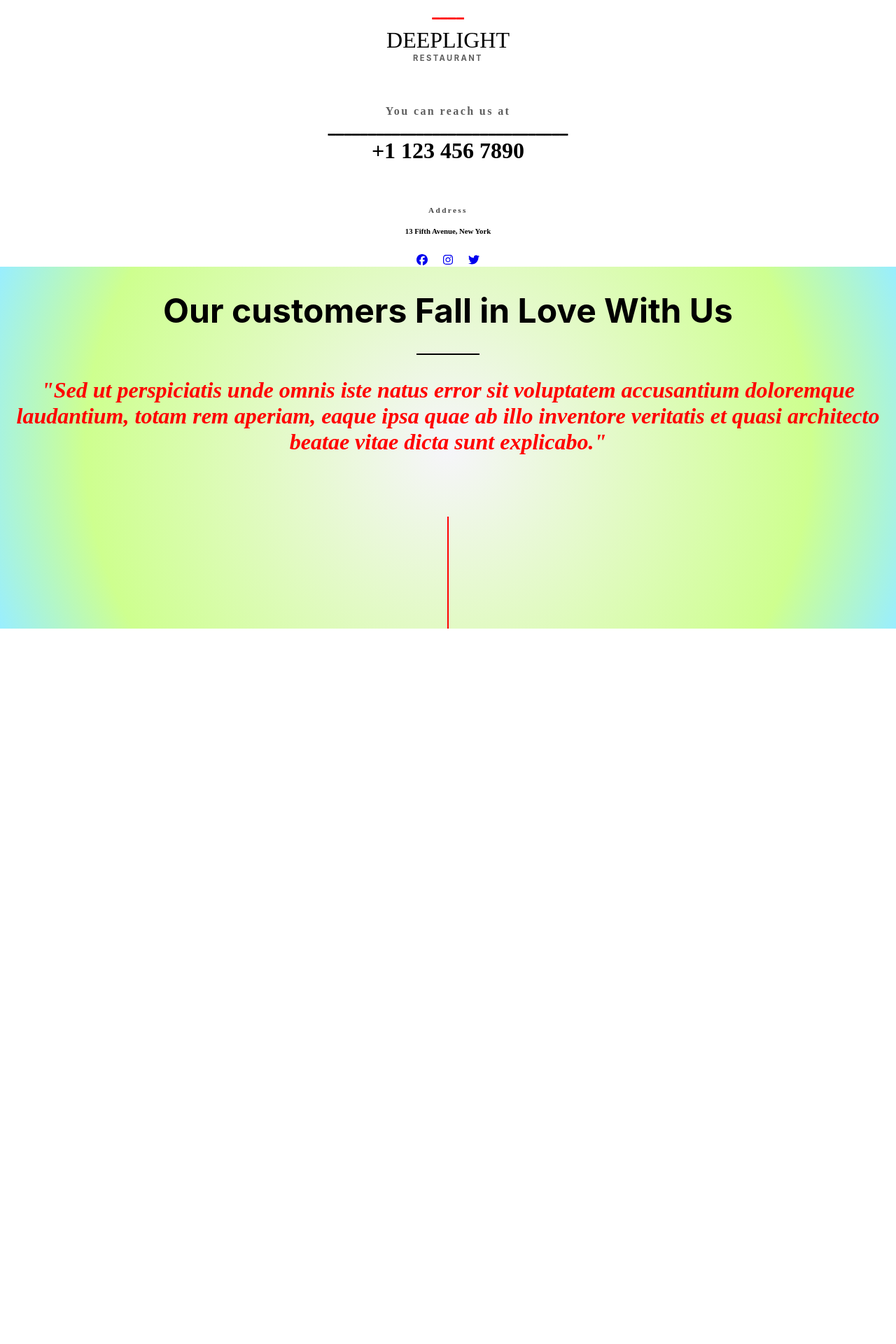
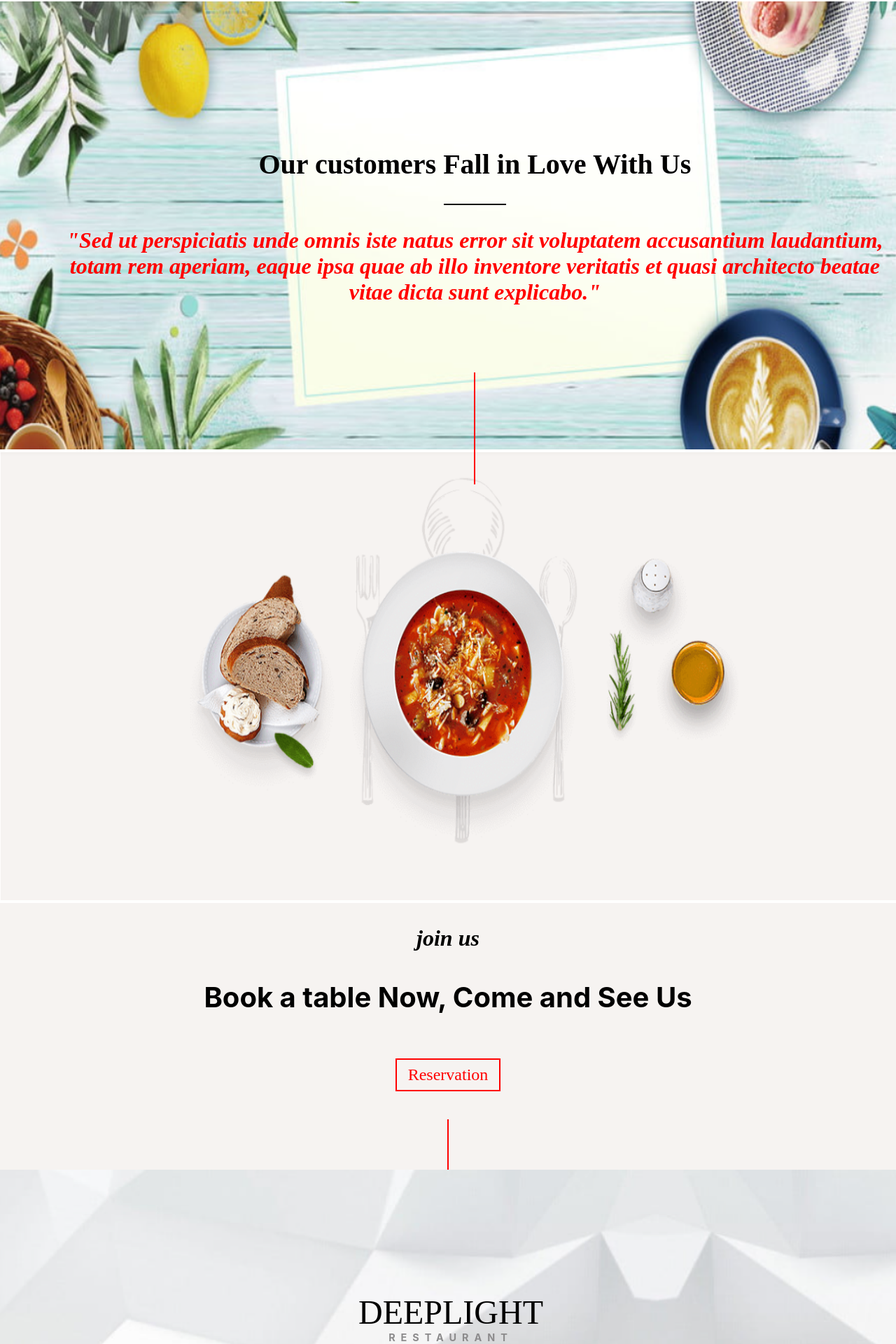
Before and after one commit to Yodawgz0/food-works, a React (Create React App) app: page / in a window 1280 px wide. Shown: the part 805-2725 px from the top of the page at 70% size. Before the commit the page ends 1703 px from the top, so only its background shows below. Built offline with nearby package versions, Linux system fonts and the light colour scheme.

Commit message:
footer and testimonial

```diff
--- a/src/App.js
+++ b/src/App.js
@@ -9,8 +9,9 @@ function App() {
     <div className="App">
       <HeaderMain />
       <Home />
+      <Testimonials/>
       <FooterMain />
-      <Testimonials/>
+
     </div>
   );
 }
--- a/src/components/FooterMain.js
+++ b/src/components/FooterMain.js
@@ -1,41 +1,28 @@
 import React from "react";
-import {
-  faFacebook,
-  faInstagram,
-  faTwitter,
-} from "@fortawesome/free-brands-svg-icons";
-import { FontAwesomeIcon } from "@fortawesome/react-fontawesome";
+import { faFacebook , faInstagram, faTwitter} from '@fortawesome/free-brands-svg-icons'
+import { FontAwesomeIcon } from '@fortawesome/react-fontawesome'
+import FooterPic from "../assets/footer.png";
 
 export default function FooterMain() {
   return (
     <div className="footerContainer">
-      <h2>____</h2>
-      <h1>DEEPLIGHT</h1>
-      <h5>RESTAURANT</h5>
-      <div className="footerContainerredline"></div>
-      <div className="footerContainerContact">
-        <h5>You can reach us at</h5>
-        <h2>______________________________</h2>
-        <h1>+1 123 456 7890</h1>
-      </div>
-      <div className="footerContainerAddress">
-        <h5>Address</h5>
-        <h6>13 Fifth Avenue, New York</h6>
-      </div>
-      <div className="footerContainerSocial">
-        <a className="footerContainerSocial__Icons" href="https://facebook.com">
-          <FontAwesomeIcon icon={faFacebook} />
-        </a>
-        <a
-          className="footerContainerSocial__Icons"
-          href="https://instagram.com"
-        >
-          <FontAwesomeIcon icon={faInstagram} />
-        </a>
-        <a className="footerContainerSocial__Icons" href="https://twitter.com">
-          <FontAwesomeIcon icon={faTwitter} />
-        </a>
-      </div>
+      <img alt="FooterPic" src={FooterPic}/>
+
+      <div className="footContainer">
+
+      <h1 className="footContainer__mainheading">DEEPLIGHT</h1>
+      <h5 className="footContainer__subheading">RESTAURANT</h5>
+        <h5 className="footContainer__contact">You can reach us at</h5>
+        <div className="footContainer__blackline"></div>
+        <h1 className="footContainer__number">+1 123 456 7890</h1>
+
+      <h5 className="footContainer__address">Address</h5>
+      <h6 className="footContainer__mainaddress">13 Fifth Avenue, New York</h6>
+
+      <a className="footContainer__icons" href="https://facebook.com"><FontAwesomeIcon icon={faFacebook} size='2x' color="black"/></a>
+      <a className="footContainer__icons" href="https://instagram.com"><FontAwesomeIcon icon={faInstagram} size='2x' color="black"/></a>
+      <a className="footContainer__icons" href="https://twitter.com"><FontAwesomeIcon icon={faTwitter} size='2x' color="black"/></a>
+    </div>
     </div>
   );
 }
--- a/src/components/Testimonials.js
+++ b/src/components/Testimonials.js
@@ -1,14 +1,30 @@
 import React from "react";
+import BgPic from "../assets/test.png"
+import ReservePic from "../assets/reservee.png"
+
 export default function Testimonials() {
     return(
+        <div className="testcontainer">
+            <img alt="BgPic" src={BgPic} />
+            <img alt="ReservePic" src={ReservePic} className="centerpic"/>
         <div className="testimonialcontainer">
-            <div className="testimonialcontainer__mainheading"><h1>Our customers Fall in Love With Us</h1></div>
+
+
+            <h2 className="testimonialcontainer__mainheading">Our customers Fall in Love With Us</h2>
             <div className="testimonialcontainer__blackline"></div>
-            <div className="testimonialcontainer__details"><p>
-            "Sed ut perspiciatis unde omnis iste natus error sit voluptatem accusantium doloremque laudantium,
+            <p className="testimonialcontainer__details">
+            "Sed ut perspiciatis unde omnis iste natus error sit voluptatem accusantium laudantium,
             totam rem aperiam, eaque ipsa quae ab illo inventore veritatis et quasi architecto beatae vitae
-            dicta sunt explicabo."</p></div>
+            dicta sunt explicabo."</p>
             <div className="testimonialcontainer__redline"></div>
         </div>
-    )
+            <div className="ReservationContainer">
+                <h3 className="ReservationContainer__smallheading">join us</h3>
+                <h2 className="ReservationContainer__heading">Book a table Now, Come and See Us</h2>
+                <button className="ReservationContainer__reservebtn">Reservation</button>
+                <div className="ReservationContainer__bottomredline"></div>
+            </div>
+        </div>
+
+    );
 }
--- a/src/index.scss
+++ b/src/index.scss
@@ -2,6 +2,7 @@
 @import "../src/styles/HeaderStyles.scss";
 @import "../src/styles/HomeStyle.scss";
 @import "../src/styles/Testimonials.scss";
+
 
 body {
   margin: 0;
--- a/src/styles/FooterStyles.scss
+++ b/src/styles/FooterStyles.scss
@@ -1,81 +1,75 @@
 .footerContainer {
-  width: 100%;
-  height: auto;
-  text-align: center;
+  position: relative;
+}
+img{
+  margin: 0px;
+  padding: 0px;
+}
+.footerContainer img {
+  height: 80vh;
+  width: 100vw;
+  background-repeat: no-repeat;
+  background-size: contain;
 }
 
-.footerContainer h1 {
+.footContainer {
+  position: absolute;
+  top: 22vh;
+  left: 40vw;
+  text-align: center;
+  align-items: center;
+
+
+
+  &__mainheading{
     margin: 0px;
     padding: 0px;
     font-family: serif;
-  font-weight: 500;
-  font-size: 2rem;
+    font-weight: 515;
+    font-size: 3rem;
   }
-
-.footerContainer h5 {
+  &__subheading{
     margin-top: 0px;
     padding-top: 0px;
-  letter-spacing: 0.15rem;
-  color: #5f5f5f;
-  font-size: 0.7rem;
+    letter-spacing: 0.5rem;
+    color: #8c8b8c;
+    font-size: 0.9rem;
   }
-
-.footerContainer h2 {
-  color: red;
-  margin-bottom: 0.5rem;
-  margin-top: 0px;
+  &__contact{
+    margin-top: 60px;
+    margin-bottom: 10px;
+    font-family: serif;
+    font-size: 1.2rem;
   }
-
-.footerContainerContact {
-  text-align: center;
+  &__blackline{
+    border-bottom: 3px solid black;
+    width: 20vw;
   }
-
-.footerContainerContact h5 {
-  margin-top: 60px;
-  margin-bottom: 0px;
-  font-family: serif;
-  font-size: 1rem;
-}
-
-.footerContainerContact h2 {
-  margin-top: 0px;
-  padding-top: 0px;
-  margin-bottom: 0px;
-  color: black;
-  font-weight: bold;
-}
-
-.footerContainerContact h1 {
+  &__number{
     font-family: serif;
     color: black;
     font-weight: bold;
+    margin-bottom: 80px;
   }
-
-.footerContainerAddress {
-  margin-top: 60px;
+  &__address{
     margin-bottom: 0px;
-  text-align: center;
-}
-
-.footerContainerAddress h5 {
     font-family: serif;
     color: #464646;
+    font-size: 1.2rem;
     margin-top: 0px;
     padding: 0%;
   }
-
-.footerContainerAddress h6 {
+  &__mainaddress{
     font-family: serif;
     color: black;
+    font-size: 1.2rem;
+    font-weight: bold;
+    margin-bottom: 20px;
     margin-top: 0px;
-  font-weight: bold;
   }
-
-.footerContainerSocial {
-  text-align: center;
-  color: #3d3d3d;
-  &__Icons {
+  &__icons{
     margin: 0.5em;
     padding: 0.2em;
   }
+
 }
--- a/src/styles/Testimonials.scss
+++ b/src/styles/Testimonials.scss
@@ -1,23 +1,34 @@
-.testimonialcontainer {
-  height: auto;
+.testcontainer{
+    position: relative;
+}
+img{
+    margin: 0px;
+    padding: 0px;
+}
+.testcontainer img{
+    height: 80vh;
     width: 100vw;
-  background: rgb(246, 245, 250);
-  background: radial-gradient(
-    circle,
-    rgba(246, 245, 250, 1) 0%,
-    rgba(206, 255, 143, 1) 75%,
-    rgba(153, 238, 255, 1) 100%
-  );
+    background-repeat: no repeat;
+    background-size: contain;
+
+}
+.testimonialcontainer{
+    position: absolute;
+    top: 22vh;
+    left: 6vw;
     display: flex;
     flex-direction: column;
-  justify-content: space-around;
+    justify-content: space-evenly;
     align-items: center;
 
-  &__mainheading {
-    font-size: 1.5rem;
+
+&__mainheading{
+    font-size: 2.5rem;
     text-align: center;
+    font-family: serif;
 }
-  &__blackline {
+&__blackline{
+
     border-bottom: 2px solid black;
     width: 7vw;
   }
@@ -28,11 +39,53 @@
     color: red;
     text-align: center;
     font-weight: bold;
+
 }
-  &__redline {
-    margin-top: 7vh;
+&__redline{
+    margin-top: 8vh;
+
     border-left: 2px solid red;
     height: 20vh;
     left: 50vw;
   }
 }
+
+
+.ReservationContainer{
+    height: auto;
+    width: 100vw;
+    display: flex;
+    flex-direction: column;
+    justify-content: space-evenly;
+    align-items: center;
+    position: relative;
+    text-align: center;
+    background-color: #f6f3f1;
+
+    &__smallheading{
+        font-size: 2.0rem;
+        font-family: cursive;
+        font-style: italic;
+        margin-bottom: 8px;
+    }
+    &__heading{
+        font-size: 2.5rem;
+    }
+    &__reservebtn{
+        color: red;
+    background-color: transparent;
+    font-family: serif;
+    font-size: 1.5rem;
+    padding: 0.5rem 1rem 0.5rem 1rem;
+    border: 2px solid red;
+    margin-top: 30px;
+    }
+    &__bottomredline{
+        background-color:#E5DBCC;
+    border-left: 2px solid red;
+    height: 10vh;
+    margin-top: 5vh;
+    margin-bottom: -1vh;
+    }
+
+}
```
Also changed, not shown: src/assets/reservee.png (added), src/assets/test.png (added). Lines whose indentation alone changed are shown as unchanged.
